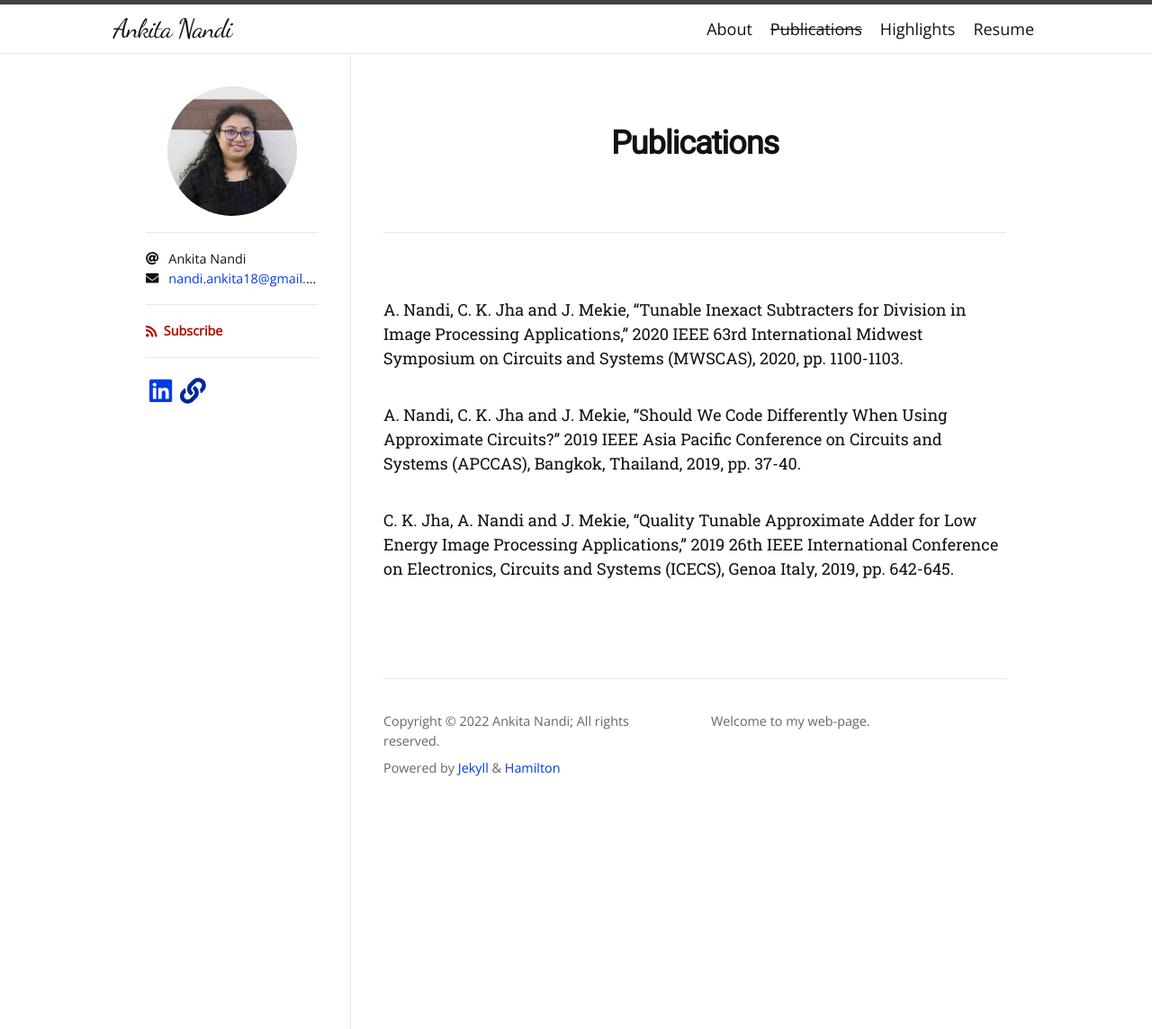
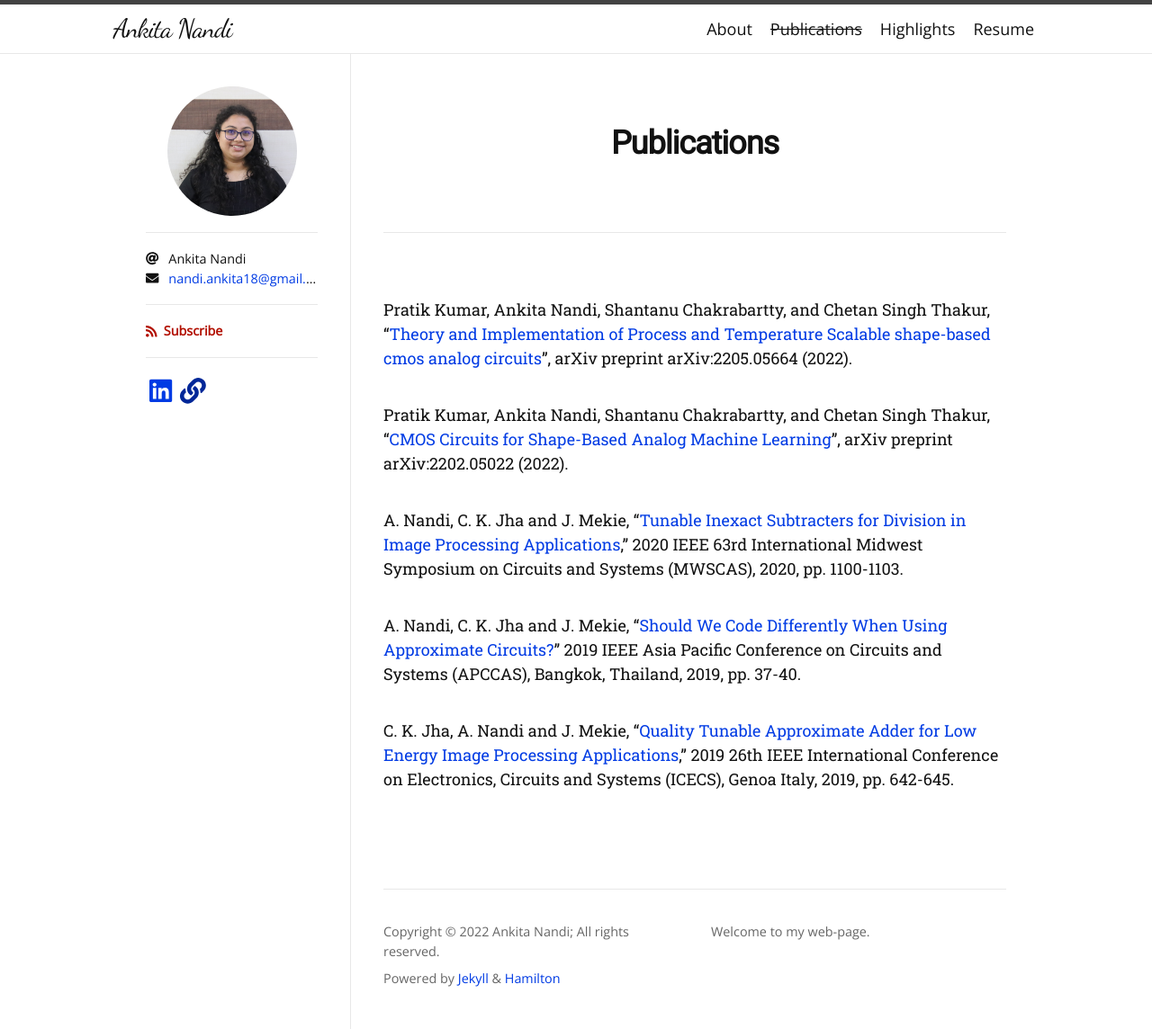
Before and after one commit to nandiankita/nandiankita.github.io, a Jekyll site: the page built from Publications.md, in a window 1280 px wide. Shown: the whole page at 90% size. Built offline with Jekyll 4.4.1, drawn with Linux system fonts in a browser that asks for light colours; nearby versions of some CDN libraries; some web fonts are replaced.

Commit message:
Update Publ

```diff
--- a/Publications.md
+++ b/Publications.md
@@ -3,8 +3,19 @@ layout: archive-taxonomies
 title: Publications
 permalink: /years/
 ---
- A. Nandi, C. K. Jha and J. Mekie, "Tunable Inexact Subtracters for Division in Image Processing Applications," 2020 IEEE 63rd International Midwest Symposium on Circuits and Systems (MWSCAS), 2020, pp. 1100-1103.
 
- A. Nandi, C. K. Jha and J. Mekie, "Should We Code Differently When Using Approximate Circuits?" 2019 IEEE Asia Pacific Conference on Circuits and Systems (APCCAS), Bangkok, Thailand, 2019, pp. 37-40.
+Pratik Kumar, Ankita Nandi, Shantanu Chakrabartty, and Chetan Singh Thakur, "[Theory and Implementation of Process and Temperature Scalable shape-based cmos analog circuits][p4]", arXiv preprint arXiv:2205.05664 (2022).
 
- C. K. Jha, A. Nandi and J. Mekie, "Quality Tunable Approximate Adder for Low Energy Image Processing Applications," 2019 26th IEEE International Conference on Electronics, Circuits and Systems (ICECS), Genoa Italy, 2019, pp. 642-645.
+Pratik Kumar, Ankita Nandi, Shantanu Chakrabartty, and Chetan Singh Thakur, "[CMOS Circuits for Shape-Based Analog Machine Learning][p5]", arXiv preprint arXiv:2202.05022 (2022).
+
+ A. Nandi, C. K. Jha and J. Mekie, "[Tunable Inexact Subtracters for Division in Image Processing Applications][p1]," 2020 IEEE 63rd International Midwest Symposium on Circuits and Systems (MWSCAS), 2020, pp. 1100-1103.
+
+ A. Nandi, C. K. Jha and J. Mekie, "[Should We Code Differently When Using Approximate Circuits?][p2]" 2019 IEEE Asia Pacific Conference on Circuits and Systems (APCCAS), Bangkok, Thailand, 2019, pp. 37-40.
+
+ C. K. Jha, A. Nandi and J. Mekie, "[Quality Tunable Approximate Adder for Low Energy Image Processing Applications][p3]," 2019 26th IEEE International Conference on Electronics, Circuits and Systems (ICECS), Genoa Italy, 2019, pp. 642-645.
+
+ [p1]:https://ieeexplore.ieee.org/stamp/stamp.jsp?tp=&arnumber=9184460
+ [p2]:https://ieeexplore.ieee.org/stamp/stamp.jsp?tp=&arnumber=8953113
+ [p3]:https://ieeexplore.ieee.org/stamp/stamp.jsp?tp=&arnumber=8965205
+ [p4]:https://arxiv.org/pdf/2205.05664.pdf
+ [p5]:https://arxiv.org/pdf/2202.05022.pdf
```
